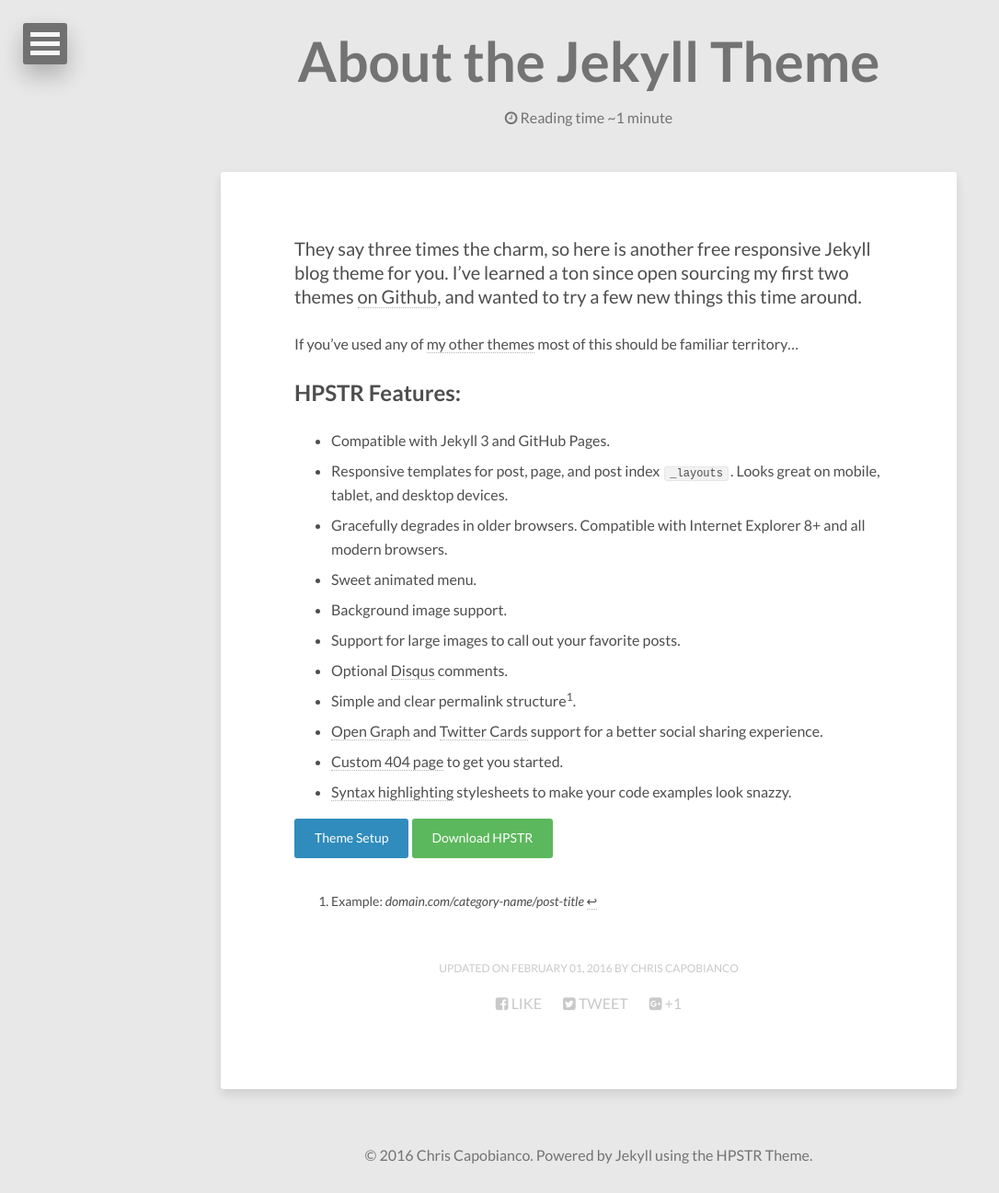
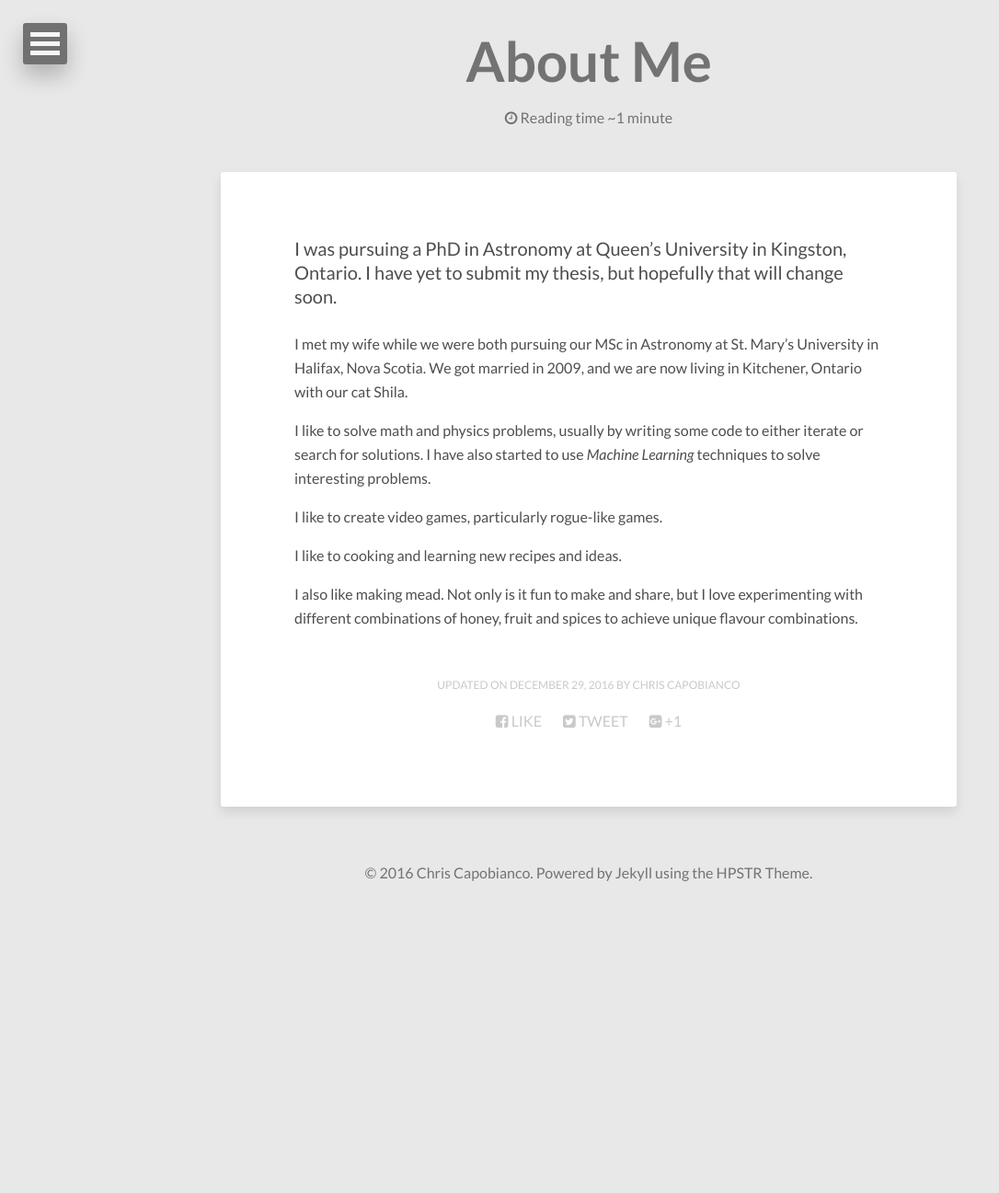
Before and after one commit to ccapo/infinitedimensionalspace.github.io, a Jekyll site: the page built from about/index.md, in a window 1280 px wide. Shown: the whole page at 92% size, without its empty margins (0-1086 px from the left). Built offline with Jekyll 4.4.1, drawn with Linux system fonts in a browser that asks for light colours; nearby versions of some CDN libraries; after the commit the page ends 990 px from its top, so only the background shows below that.

Commit message:
Initial Post

```diff
--- a/about/index.md
+++ b/about/index.md
@@ -1,28 +1,18 @@
 ---
 layout: page
-title: About the Jekyll Theme
+title: About Me
 comments: false
-modified: 2016-02-01
+modified: 2016-12-29
 ---
 
-They say three times the charm, so here is another free responsive Jekyll blog theme for you. I've learned a ton since open sourcing my first two themes [on Github](http://github.com/mmistakes), and wanted to try a few new things this time around.
+I was pursuing a PhD in Astronomy at Queen's University in Kingston, Ontario. I have yet to submit my thesis, but hopefully that will change soon.
 
-If you've used any of [my other themes](http://mademistakes.com/work/jekyll-themes/) most of this should be familiar territory...
+I met my wife while we were both pursuing our MSc in Astronomy at St. Mary's University in Halifax, Nova Scotia. We got married in 2009, and we are now living in Kitchener, Ontario with our cat Shila.
 
-## HPSTR Features:
+I like to solve math and physics problems, usually by writing some code to either iterate or search for solutions. I have also started to use *Machine Learning* techniques to solve interesting problems.
 
-* Compatible with Jekyll 3 and GitHub Pages.
-* Responsive templates for post, page, and post index `_layouts`. Looks great on mobile, tablet, and desktop devices.
-* Gracefully degrades in older browsers. Compatible with Internet Explorer 8+ and all modern browsers.
-* Sweet animated menu.
-* Background image support.
-* Support for large images to call out your favorite posts.
-* Optional [Disqus](http://disqus.com) comments.
-* Simple and clear permalink structure[^1].
-* [Open Graph](https://developers.facebook.com/docs/opengraph/) and [Twitter Cards](https://dev.twitter.com/docs/cards) support for a better social sharing experience.
-* [Custom 404 page]({{ site.url }}/404.html) to get you started.
-* [Syntax highlighting]({{ site.url }}/code-highlighting-post/) stylesheets to make your code examples look snazzy.
+I like to create video games, particularly rogue-like games.
 
-<div markdown="0"><a href="{{ site.url }}/theme-setup/" class="btn btn-info">Theme Setup</a> <a href="https://github.com/mmistakes/hpstr-jekyll-theme" class="btn btn-success">Download HPSTR</a></div>
+I like to cooking and learning new recipes and ideas.
 
-[^1]: Example: *domain.com/category-name/post-title*
+I also like making mead. Not only is it fun to make and share, but I love experimenting with different combinations of honey, fruit and spices to achieve unique flavour combinations.
```
Also changed, not shown: _drafts/a-draft-post.md (deleted, +0 -2 lines), _posts/2016-12-29-initial-post.md (added, +17 -0 lines), _drafts/code-highlighting-post.md (renamed from _posts/2016-12-29-code-highlighting-post.md), _drafts/sample-post.md (renamed from _posts/2016-12-28-sample-post.md), images/abstract-1.jpg (deleted), images/abstract-10.jpg (deleted), images/abstract-11.jpg (deleted), images/abstract-12.jpg (deleted), images/abstract-2.jpg (deleted), images/abstract-3.jpg (deleted), images/abstract-4.jpg (deleted), images/abstract-5.jpg (deleted), images/abstract-6.jpg (deleted), images/abstract-7.jpg (deleted), 2 more files.
